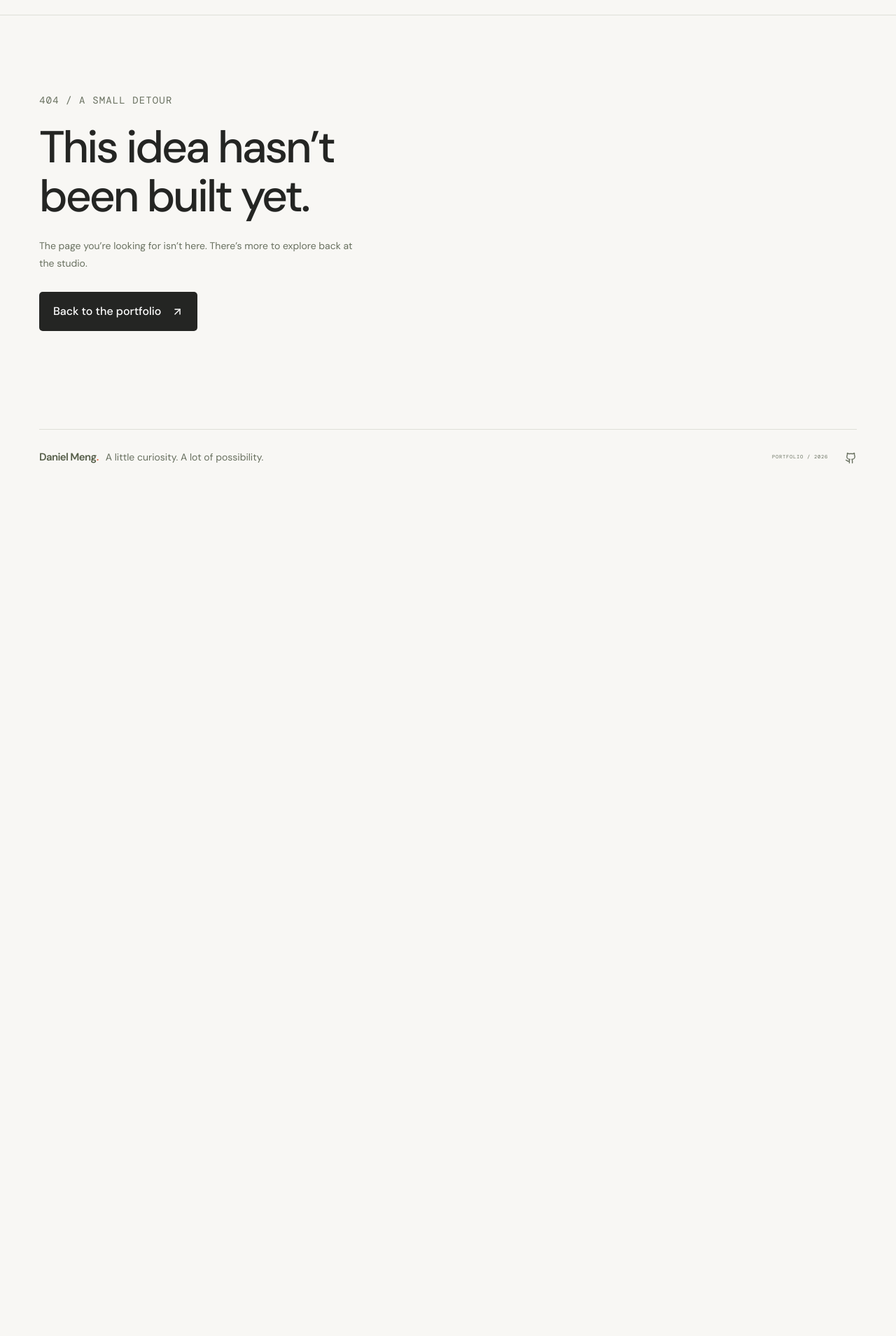
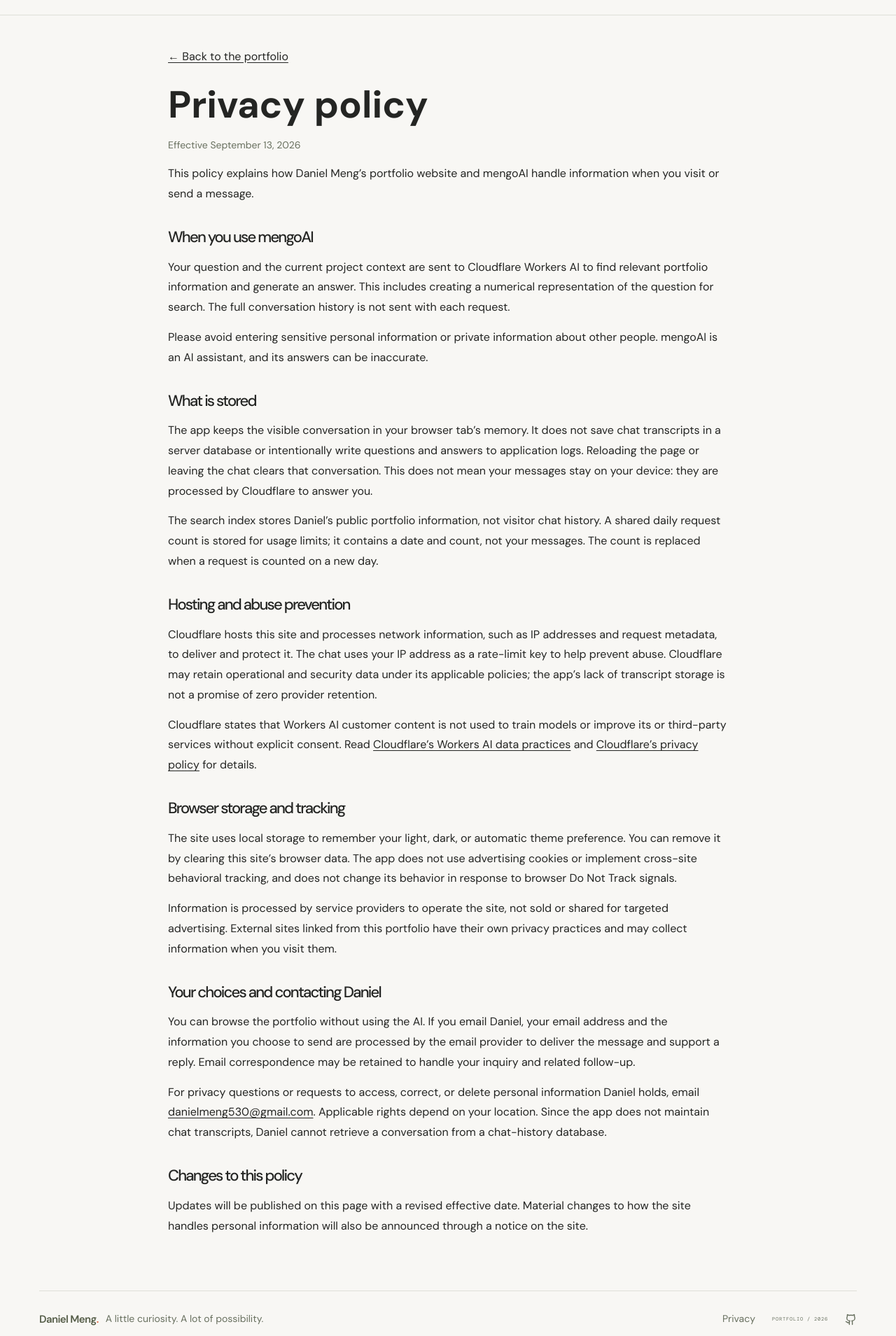
Before and after one commit to danmengo/portfolio-website, a React (Vite) app: page /privacy in a window 1280 px wide. Shown: the part 71-1980 px from the top of the page at 70% size. Before the commit the page ends 800 px from the top, so only its background shows below. Built offline with nearby package versions, Linux system fonts and the light colour scheme.

Commit message:
feat: add privacy policy and accessible privacy links

```diff
--- a/src/App.tsx
+++ b/src/App.tsx
@@ -11,6 +11,7 @@ import HomePage from "./components/HomePage";
 import ProjectPage from "./components/ProjectPage";
 import ChatPage from "./components/ChatPage";
 import ResumePage from "./components/ResumePage";
+import PrivacyPage from "./components/PrivacyPage";
 import ThemeToggle from "./components/ThemeToggle";
 import ProjectTemplatePage from "./components/ProjectTemplate";
 
@@ -21,6 +22,7 @@ function NavigationEffects() {
       "/": "full-stack & AI/ML engineer",
       "/chat": "mengoAI · portfolio conversation",
       "/resume": "résumé",
+      "/privacy": "privacy policy",
       "/projects/splitsmart": "SplitSmart · full-stack project",
       "/projects/sports-analytics-agent": "Sports Analytics Agent · AI/ML project",
       "/projects/fabflix": "Fabflix · full-stack project",
@@ -163,6 +165,7 @@ export default function App() {
           <Route path="/projects/new-project" element={<ProjectTemplatePage />} />
           <Route path="/chat" element={<ChatRoute />} />
           <Route path="/resume" element={<ResumePage />} />
+          <Route path="/privacy" element={<PrivacyPage />} />
           <Route path="*" element={<NotFound />} />
         </Routes>
       </main>
@@ -172,6 +175,7 @@ export default function App() {
         </Link>
         <span>A little curiosity. A lot of possibility.</span>
         <div>
+          <Link to="/privacy">Privacy</Link>
           <span className="footer-edition">PORTFOLIO / 2026</span>
           <a
             href="https://github.com/danmengo"
--- a/src/components/ChatPage.tsx
+++ b/src/components/ChatPage.tsx
@@ -302,7 +302,8 @@ function Conversation({ firstProject }: { firstProject?: ChatProject }) {
               </div>
             </form>
             <p className="chat-privacy">
-              Questions and project context are processed by Cloudflare AI. Chat history stays in this tab.
+              Messages are processed by Cloudflare AI. Avoid sharing sensitive information.{" "}
+              <Link to="/privacy" target="_blank" rel="noopener noreferrer" aria-label="Privacy policy (opens in a new tab)">Privacy</Link>
             </p>
           </div>
         </section>
--- /dev/null
+++ b/src/components/PrivacyPage.tsx
@@ -0,0 +1,43 @@
+import { Link } from "react-router-dom";
+import "./privacy.css";
+
+export default function PrivacyPage() {
+  return (
+    <article className="privacy-page page-width">
+      <Link to="/">← Back to the portfolio</Link>
+      <h1>Privacy policy</h1>
+      <p className="privacy-date">Effective September 13, 2026</p>
+      <p>This policy explains how Daniel Meng’s portfolio website and mengoAI handle information when you visit or send a message.</p>
+
+      <section>
+        <h2>When you use mengoAI</h2>
+        <p>Your question and the current project context are sent to Cloudflare Workers AI to find relevant portfolio information and generate an answer. This includes creating a numerical representation of the question for search. The full conversation history is not sent with each request.</p>
+        <p>Please avoid entering sensitive personal information or private information about other people. mengoAI is an AI assistant, and its answers can be inaccurate.</p>
+      </section>
+      <section>
+        <h2>What is stored</h2>
+        <p>The app keeps the visible conversation in your browser tab’s memory. It does not save chat transcripts in a server database or intentionally write questions and answers to application logs. Reloading the page or leaving the chat clears that conversation. This does not mean your messages stay on your device: they are processed by Cloudflare to answer you.</p>
+        <p>The search index stores Daniel’s public portfolio information, not visitor chat history. A shared daily request count is stored for usage limits; it contains a date and count, not your messages. The count is replaced when a request is counted on a new day.</p>
+      </section>
+      <section>
+        <h2>Hosting and abuse prevention</h2>
+        <p>Cloudflare hosts this site and processes network information, such as IP addresses and request metadata, to deliver and protect it. The chat uses your IP address as a rate-limit key to help prevent abuse. Cloudflare may retain operational and security data under its applicable policies; the app’s lack of transcript storage is not a promise of zero provider retention.</p>
+        <p>Cloudflare states that Workers AI customer content is not used to train models or improve its or third-party services without explicit consent. Read <a href="https://developers.cloudflare.com/workers-ai/platform/data-usage/">Cloudflare’s Workers AI data practices</a> and <a href="https://www.cloudflare.com/privacypolicy/">Cloudflare’s privacy policy</a> for details.</p>
+      </section>
+      <section>
+        <h2>Browser storage and tracking</h2>
+        <p>The site uses local storage to remember your light, dark, or automatic theme preference. You can remove it by clearing this site’s browser data. The app does not use advertising cookies or implement cross-site behavioral tracking, and does not change its behavior in response to browser Do Not Track signals.</p>
+        <p>Information is processed by service providers to operate the site, not sold or shared for targeted advertising. External sites linked from this portfolio have their own privacy practices and may collect information when you visit them.</p>
+      </section>
+      <section>
+        <h2>Your choices and contacting Daniel</h2>
+        <p>You can browse the portfolio without using the AI. If you email Daniel, your email address and the information you choose to send are processed by the email provider to deliver the message and support a reply. Email correspondence may be retained to handle your inquiry and related follow-up.</p>
+        <p>For privacy questions or requests to access, correct, or delete personal information Daniel holds, email <a href="mailto:danielmeng530@gmail.com">danielmeng530@gmail.com</a>. Applicable rights depend on your location. Since the app does not maintain chat transcripts, Daniel cannot retrieve a conversation from a chat-history database.</p>
+      </section>
+      <section>
+        <h2>Changes to this policy</h2>
+        <p>Updates will be published on this page with a revised effective date. Material changes to how the site handles personal information will also be announced through a notice on the site.</p>
+      </section>
+    </article>
+  );
+}
--- /dev/null
+++ b/src/components/privacy.css
@@ -0,0 +1,8 @@
+.privacy-page { max-width: 800px; padding-top: 48px; padding-bottom: 64px; }
+.privacy-page h1 { font-size: clamp(36px, 6vw, 54px); line-height: 1.15; margin: 28px 0 12px; }
+.privacy-page .privacy-date { color: var(--muted); font-size: 14px; }
+.privacy-page p { font-size: 16px; line-height: 1.8; margin: 14px 0; overflow-wrap: anywhere; }
+.privacy-page section { margin-top: 32px; }
+.privacy-page h2 { font-size: 22px; line-height: 1.35; }
+.privacy-page a, .chat-privacy a { text-decoration: underline; text-underline-offset: 3px; }
+@media (max-width: 600px) { .privacy-page { padding-top: 28px; padding-bottom: 40px; } }
```
